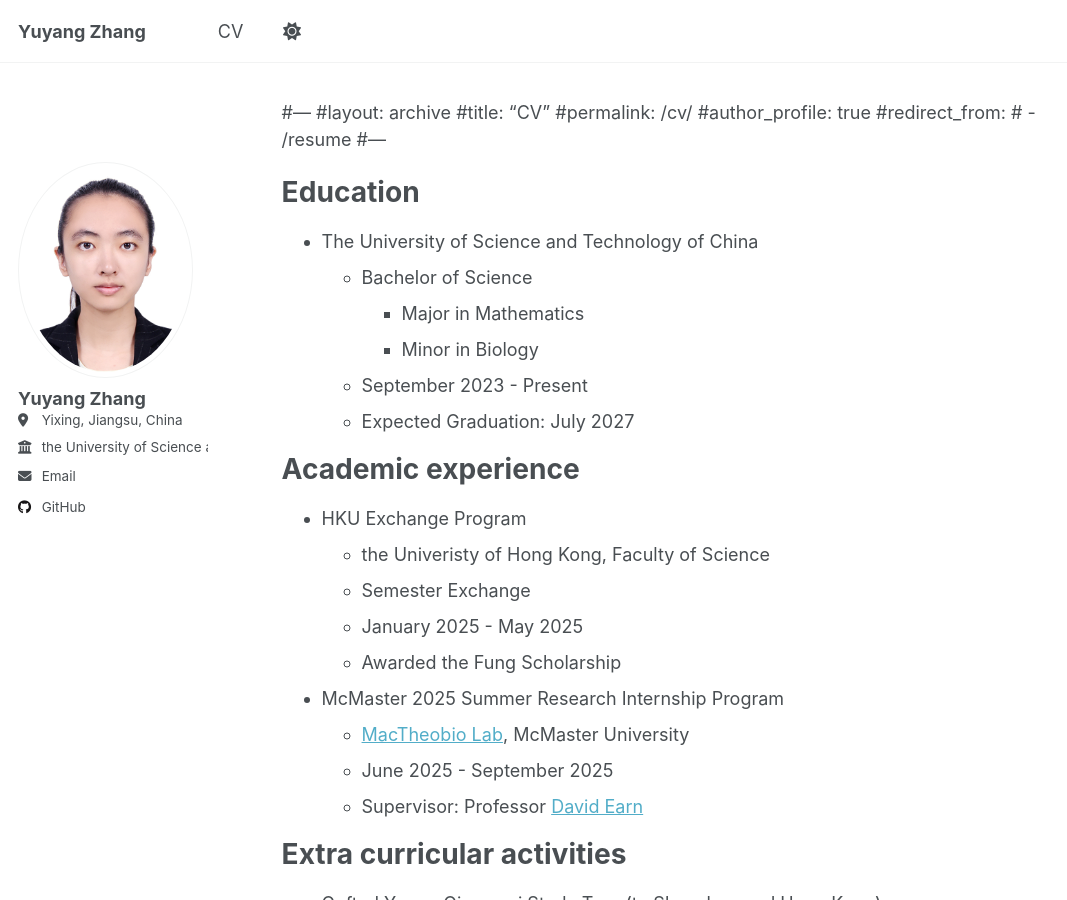
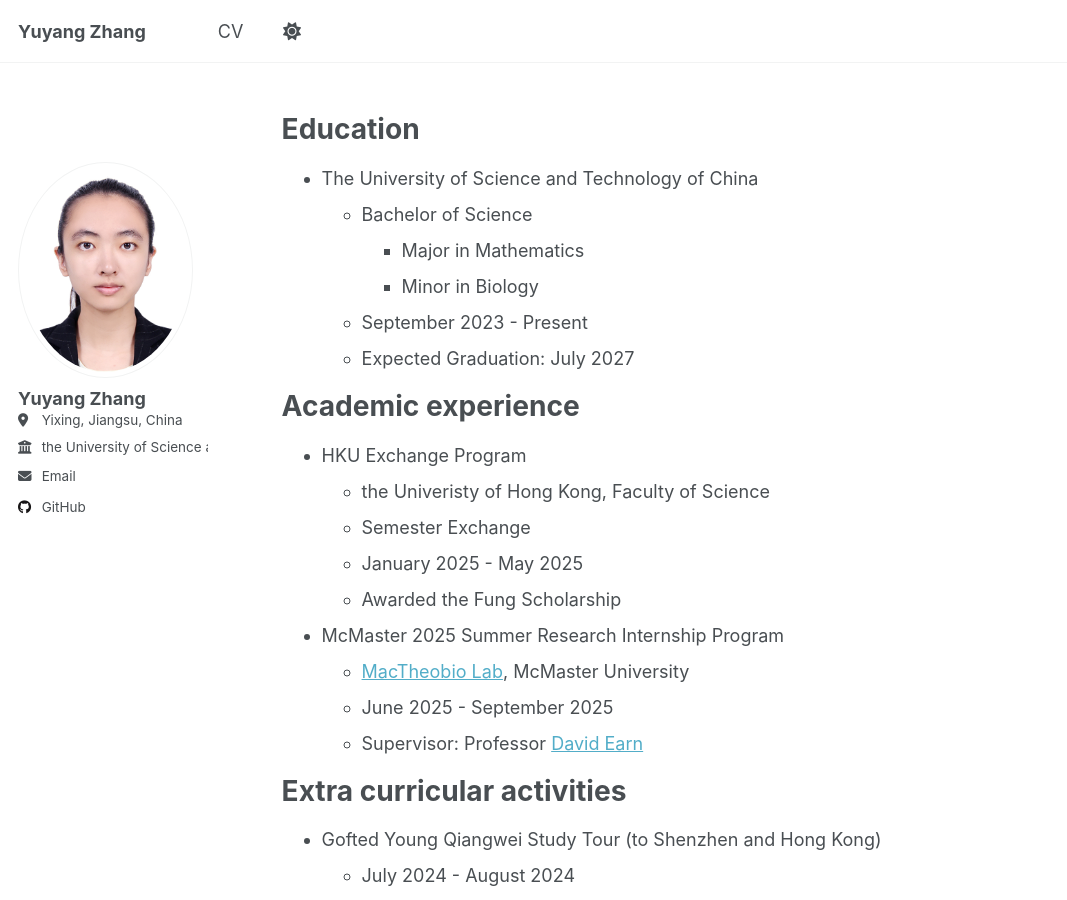
Before and after one commit to yuyangzhang2006/yuyangzhang2006.github.io, a Jekyll site: the page built from _pages/cv.md, in a window 1280 px wide and 900 px high. Shown: the whole window, without its empty margins (0-1067 px from the left). Built offline with Jekyll 4.4.1, drawn with Linux system fonts in a browser that asks for light colours; our own code applies the rules of GitHub Pages for plain Markdown files.

Commit message:
Update cv.md

```diff
--- a/_pages/cv.md
+++ b/_pages/cv.md
@@ -1,11 +1,11 @@
-#---
-#layout: archive
+---
+layout: archive
 #title: "CV"
-#permalink: /cv/
-#author_profile: true
-#redirect_from:
- # - /resume
-#---
+permalink: /cv/
+author_profile: true
+redirect_from:
+  - /resume
+---
 
 {% include base_path %}
 
```
